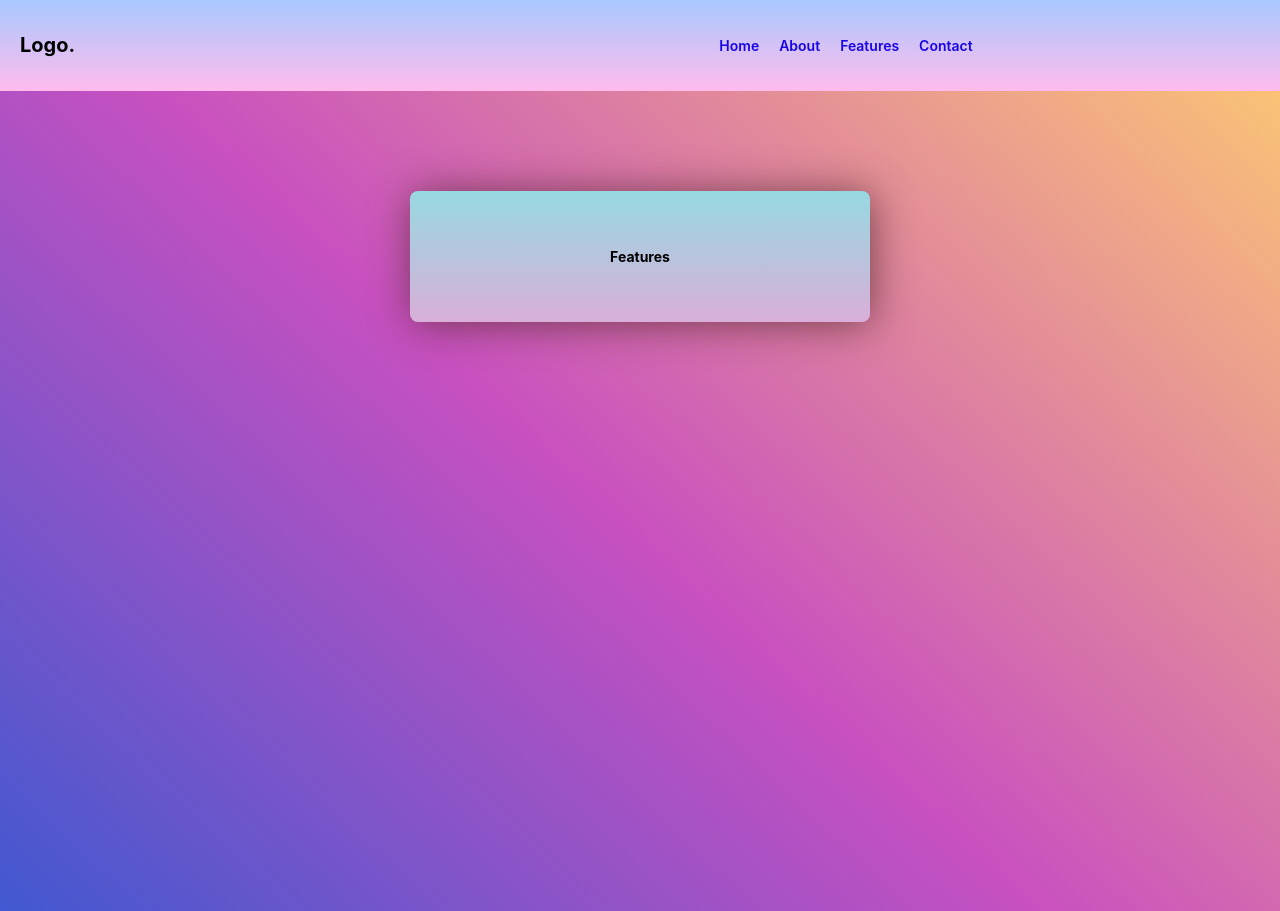
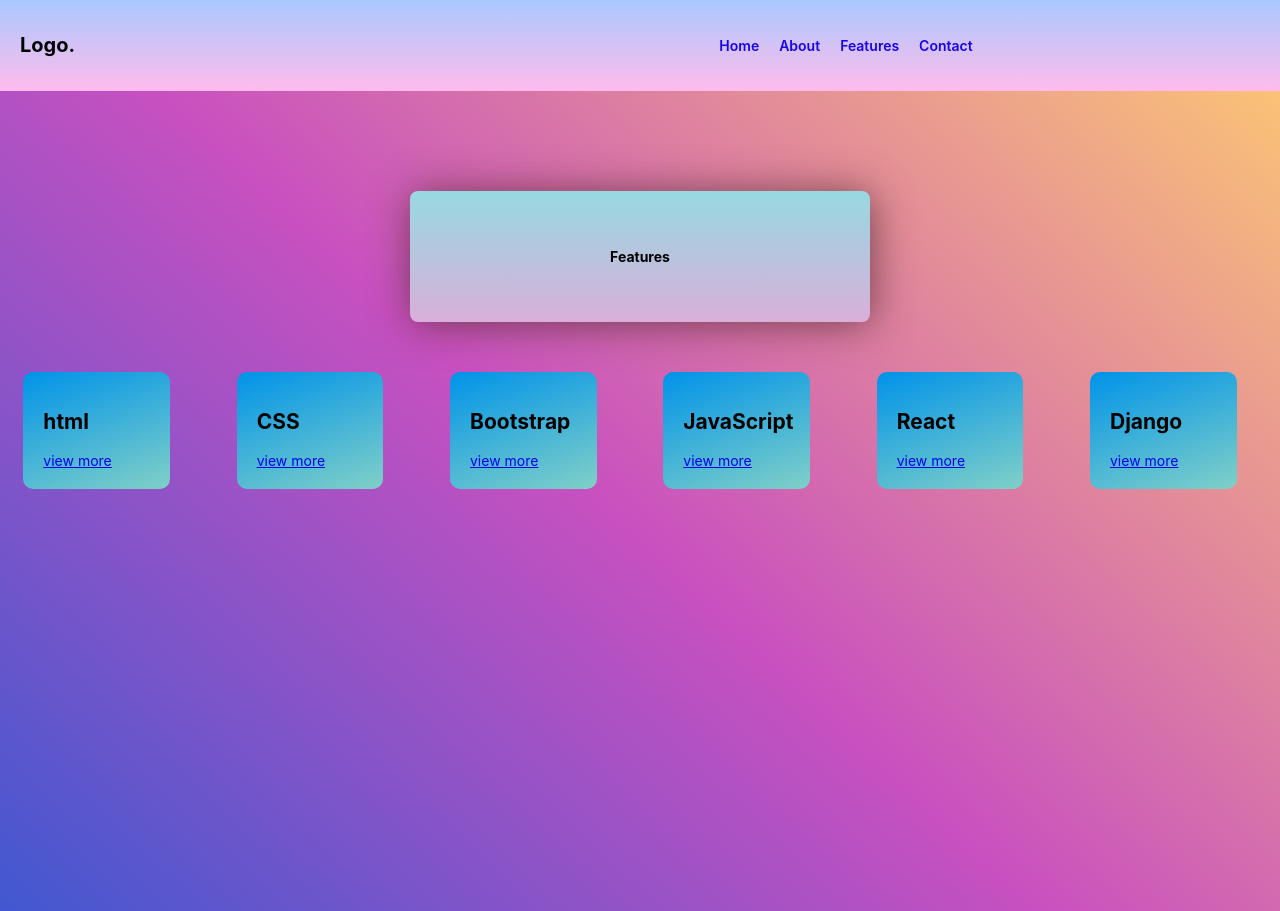
Before and after one commit to Shiyazshan/sample_project, a React (Create React App) app: page /Features in a window 1280 px wide. Built offline with nearby package versions, Linux system fonts and the light colour scheme.

Commit message:
useParams

```diff
--- a/src/App.css
+++ b/src/App.css
@@ -83,7 +83,8 @@ body {
   background-position: right center;
   color: #fff;
   text-decoration: none;
-  transition: 0.4s ease;
+  transition: 0.8s ease;
+  cursor: pointer;
 }
 .link {
   margin-right: 20px;
@@ -97,38 +98,43 @@ body {
 .card {
   background-color: #0093e9;
   background-image: linear-gradient(160deg, #0093e9 0%, #80d0c7 100%);
-  width: 30%;
+  width: 50%;
   padding: 20px;
   margin-right: 20px;
   margin-bottom: 20px;
+  border-radius: 10px;
 }
-.card:nth-child(2){
+.card:nth-child(2) {
   margin-right: 0;
 }
-.card:nth-child(4){
+.card:nth-child(4) {
   margin-right: 0;
 }
-.card:nth-child(6){
+.card:nth-child(6) {
   margin-right: 0;
 }
-.cardcontainer{
+.cardcontainer {
   display: flex;
   flex-wrap: wrap;
   justify-content: center;
+  width: 50%;
 }
 
 .button-33 {
   background-color: #c2fbd7;
   border-radius: 100px;
-  box-shadow: rgba(44, 187, 99, .2) 0 -25px 18px -14px inset,rgba(44, 187, 99, .15) 0 1px 2px,rgba(44, 187, 99, .15) 0 2px 4px,rgba(44, 187, 99, .15) 0 4px 8px,rgba(44, 187, 99, .15) 0 8px 16px,rgba(44, 187, 99, .15) 0 16px 32px;
+  box-shadow: rgba(44, 187, 99, 0.2) 0 -25px 18px -14px inset,
+    rgba(44, 187, 99, 0.15) 0 1px 2px, rgba(44, 187, 99, 0.15) 0 2px 4px,
+    rgba(44, 187, 99, 0.15) 0 4px 8px, rgba(44, 187, 99, 0.15) 0 8px 16px,
+    rgba(44, 187, 99, 0.15) 0 16px 32px;
   color: green;
   cursor: pointer;
   display: inline-block;
-  font-family: CerebriSans-Regular,-apple-system,system-ui,Roboto,sans-serif;
+  font-family: CerebriSans-Regular, -apple-system, system-ui, Roboto, sans-serif;
   padding: 7px 20px;
   text-align: center;
   text-decoration: none;
-  transition: all 250ms;
+  transition: all 0.5s ease;
   border: 0;
   font-size: 16px;
   user-select: none;
@@ -137,6 +143,15 @@ body {
 }
 
 .button-33:hover {
-  box-shadow: rgba(44,187,99,.35) 0 -25px 18px -14px inset,rgba(44,187,99,.25) 0 1px 2px,rgba(44,187,99,.25) 0 2px 4px,rgba(44,187,99,.25) 0 4px 8px,rgba(44,187,99,.25) 0 8px 16px,rgba(44,187,99,.25) 0 16px 32px;
+  box-shadow: rgba(44, 187, 99, 0.35) 0 -25px 18px -14px inset,
+    rgba(44, 187, 99, 0.25) 0 1px 2px, rgba(44, 187, 99, 0.25) 0 2px 4px,
+    rgba(44, 187, 99, 0.25) 0 4px 8px, rgba(44, 187, 99, 0.25) 0 8px 16px,
+    rgba(44, 187, 99, 0.25) 0 16px 32px;
   transform: scale(1.05) rotate(-1deg);
 }
+.flex {
+  display: flex;
+  justify-content: space-between;
+  align-items: center;
+  margin-top: 50px;
+}
--- a/src/components/Post.js
+++ b/src/components/Post.js
@@ -30,12 +30,12 @@ const Post = () => {
       });
   };
   let rederItem = () => {
-    return datas.map((item) => <p>{item.body}</p>);
+    return datas.map((item) => <p key={item.userid}>{item.body}</p>);
   };
   return (
     <>
       <div className="container">
-        <form onSubmit={submitHandler}>
+        <form onSubmit={(e)=>submitHandler(e)}>
           <input
             type="number"
             name="userid"
--- a/src/components/routers/AppRouter.js
+++ b/src/components/routers/AppRouter.js
@@ -5,15 +5,43 @@ import About from '../screens/About';
 import Contact from '../screens/Contact';
 import Features from '../screens/Features';
 import Home from '../screens/Home';
+import Single from '../screens/Single';
 
 function Approuter() {
+    const data = [
+        {
+          id: 1,
+          title: "html",
+        },
+        {
+          id: 2,
+          title: "CSS",
+        },
+        {
+          id: 3,
+          title: "Bootstrap",
+        },
+        {
+          id: 4,
+          title: "JavaScript",
+        },
+        {
+          id: 5,
+          title: "React",
+        },
+        {
+          id: 6,
+          title: "Django",
+        },
+      ];
   return (
       <Routes>
           <Route path="/" element={<Header />} >
               <Route path="/" element={<Home />} />
-              <Route path="Features" element={<Features />} />
+              <Route path="Features" element={<Features data={data} />} />
               <Route path="About" element={<About />} />
               <Route path="Contact" element={<Contact />} />
+              <Route path="Single/:id" element={<Single data={data} />} />
           </Route>
       </Routes>
   );
--- a/src/components/screens/Features.js
+++ b/src/components/screens/Features.js
@@ -1,37 +1,18 @@
 import React from "react";
+import { Link } from "react-router-dom";
 
-export default function Features() {
-  const data = [
-    {
-      title: "html",
-    },
-    {
-      title: "CSS",
-    },
-    {
-      title: "Bootstrap",
-    },
-    {
-      title: "JavaScript",
-    },
-    {
-      title: "React",
-    },
-    {
-      title: "Django",
-    },
-  ];
+export default function Features({data}) {
 
   let renderItems = () => {
-    return data.map((item) => {
-      console.log(item);
+    return data.map((item) => (
+        console.log(data),
       <div className="cardcontainer">
         <div className="card">
           <h2>{item.title}</h2>
-          <button className="button-33">view more</button>
+          <Link to={`/Single/${item.id}`}>view more</Link>
         </div>
-      </div>;
-    });
+      </div>
+    ));
   };
   return (
     <>
@@ -39,8 +20,7 @@ export default function Features() {
         <div className="box">
           <h4>Features</h4>
         </div>
-        {renderItems()}
-
+        <div className="flex">{renderItems()}</div>
       </div>
     </>
   );
--- /dev/null
+++ b/src/components/screens/Single.js
@@ -0,0 +1,27 @@
+import React, { useEffect, useState } from "react";
+import { useParams } from "react-router-dom";
+
+function Single({ data }) {
+  const { id } = useParams();
+  const [selectedID, setSelectedID] = useState({});
+
+  useEffect(() => {
+    data.map((item) => {
+      if (item.id == id) {
+        setSelectedID(item);
+      }
+    });
+  }, []);
+
+  return (
+    <>
+      <div className="main">
+        <div className="box">
+          <h4>{selectedID.title}</h4>
+        </div>
+      </div>
+    </>
+  );
+}
+
+export default Single;
```
